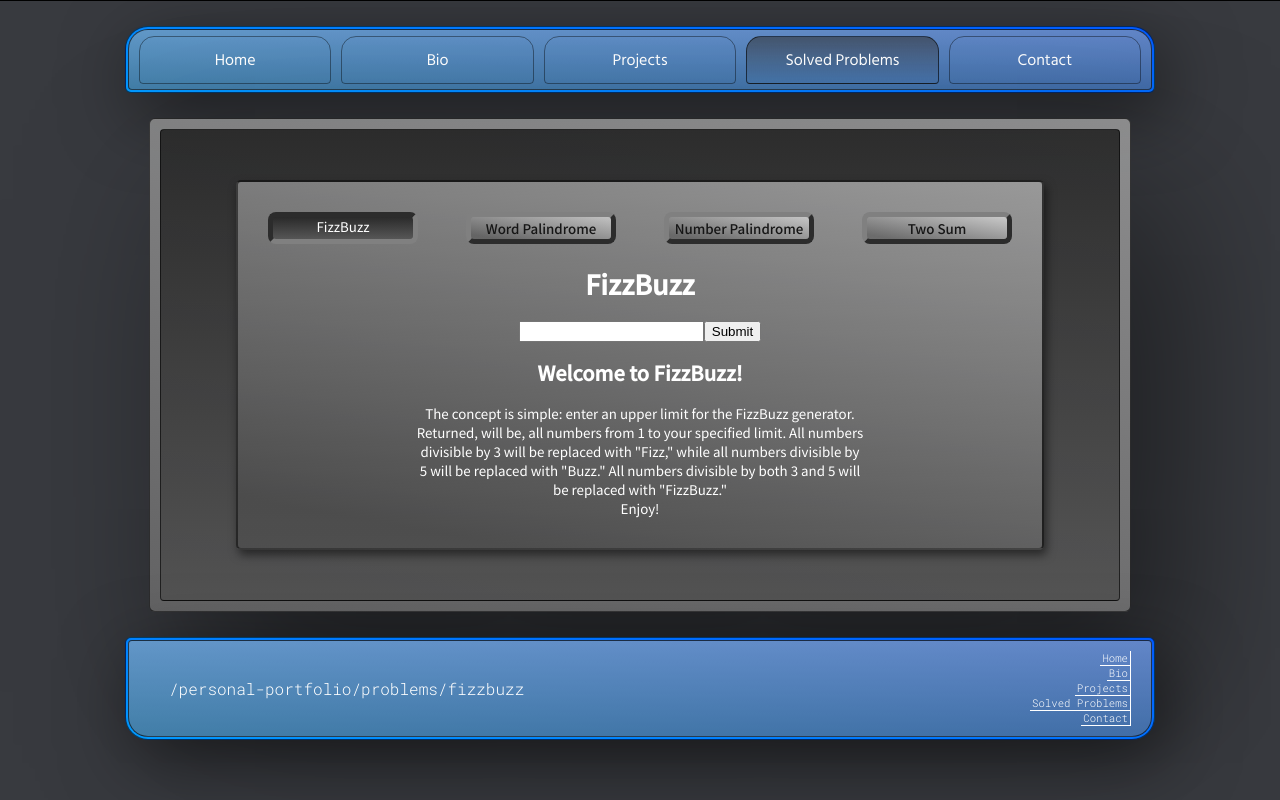
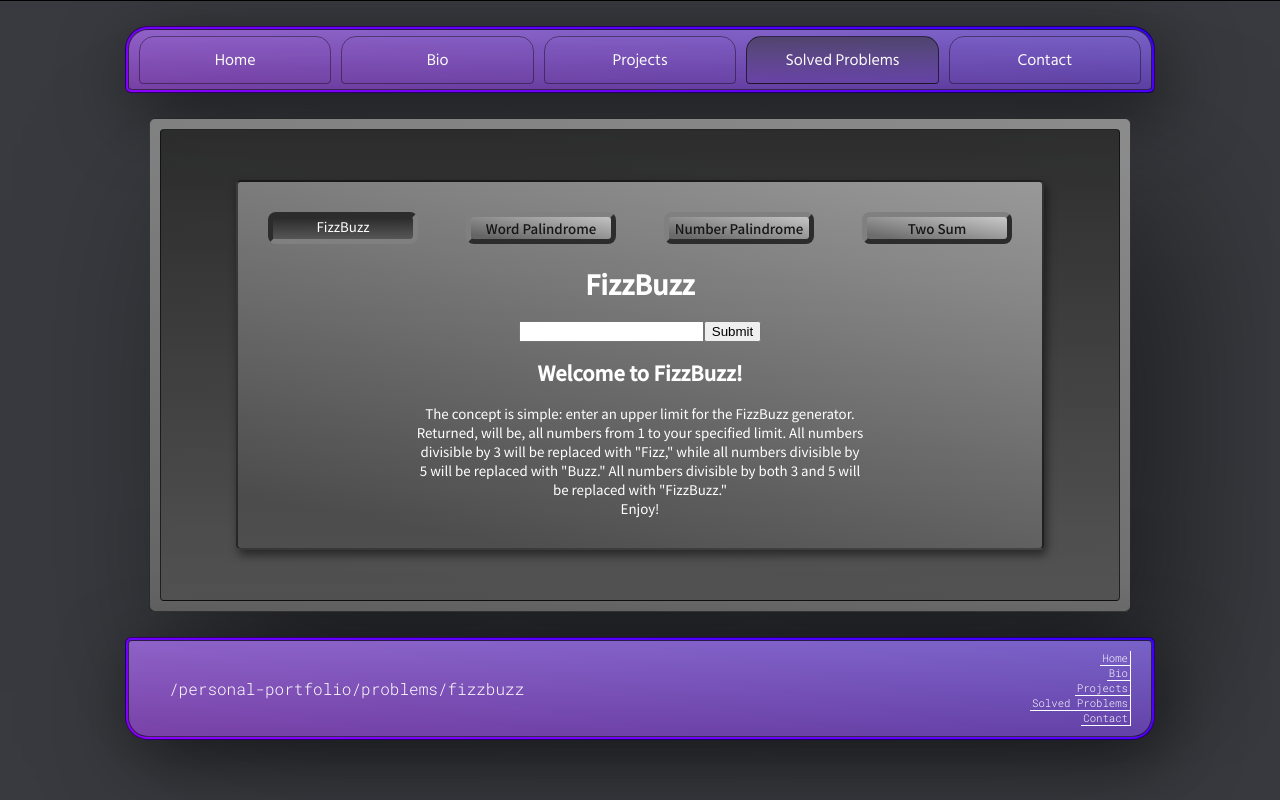
Before and after one commit to JamesNapoletano/personal-portfolio, a React (Create React App) app: page /personal-portfolio/problems/fizzbuzz in a window 1280 px wide. Built offline with nearby package versions, Linux system fonts and the light colour scheme.

Commit message:
fixed default cases for dynamic css switches

```diff
--- a/src/Components/Footer/Footer.jsx
+++ b/src/Components/Footer/Footer.jsx
@@ -26,6 +26,12 @@ const Footer = () => {
             case '/personal-portfolio/contact':
                 setFooterStrokeColor(`${styles.footerStroke} ${styles.footerSteel}`)
                 break;
+            default:
+                pathname.includes('/personal-portfolio/projects') ?
+                    setFooterStrokeColor(`${styles.footerStroke} ${styles.footerRed}`) :
+                    pathname.includes('/personal-portfolio/problems') ?
+                        setFooterStrokeColor(`${styles.footerStroke} ${styles.footerPurple}`) :
+                        setFooterStrokeColor(`${styles.footerStroke} ${styles.footerBlue}`)
         }
     }, [pathname])
 
--- a/src/Components/NavBar/NavBar.jsx
+++ b/src/Components/NavBar/NavBar.jsx
@@ -26,6 +26,12 @@ const NavBar = () => {
             case '/personal-portfolio/contact':
                 setNavStrokeColor(`${styles.navStroke} ${styles.navSteel}`)
                 break;
+            default:
+                pathname.includes('/personal-portfolio/projects') ?
+                    setNavStrokeColor(`${styles.navStroke} ${styles.navRed}`) :
+                    pathname.includes('/personal-portfolio/problems') ?
+                        setNavStrokeColor(`${styles.navStroke} ${styles.navPurple}`) :
+                        setNavStrokeColor(`${styles.navStroke} ${styles.navBlue}`)
         }
     }, [pathname])
 
```
